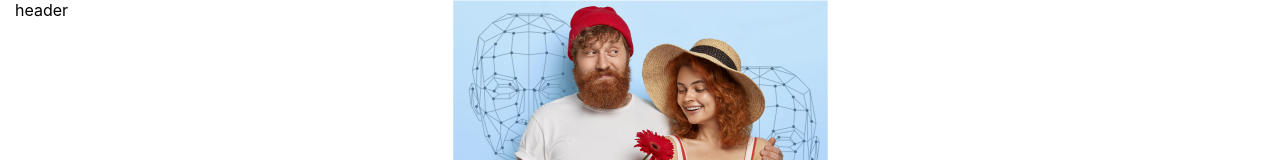
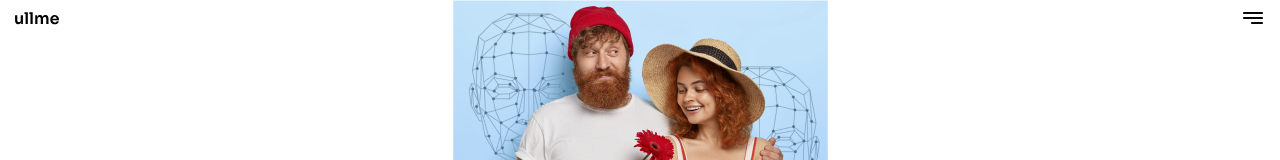
Before and after one commit to kolodenets/Ullme, a React (Vite) app in the folder ullme-app/: page / in a window 1280 px wide. Shown: the top 160 px of the page. Built offline with nearby package versions, Linux system fonts and the light colour scheme; a web font is replaced by a local one.

Commit message:
feat: add header elements

```diff
--- a/ullme-app/src/features/Header/Header.module.scss
+++ b/ullme-app/src/features/Header/Header.module.scss
@@ -1,5 +1,27 @@
+@use '../../styles/style.scss' as *;
+
 .header {
+  padding-top: 6px;
   position: fixed;
   top: 0;
+  left: 0;
+  width: 100%;
   z-index: 5;
+  margin: 0 auto;
 }
+
+.flexContainer {
+  display: flex;
+  justify-content: space-between;
+  align-items: center;
+  min-width: 100%;
+
+}
+
+.burgerButton {
+  background: url('../../../public/assets/icons/burger.svg');
+  background-position: center;
+  background-repeat: no-repeat;
+  width: 24px;
+  height: 24px;
+}
--- a/ullme-app/src/features/Header/Header.tsx
+++ b/ullme-app/src/features/Header/Header.tsx
@@ -1,11 +1,18 @@
 import cn from 'classnames'
+import MainLogo from '../../../public/assets/icons/mainLogo.svg'
+import BurgerMenu from '../../../public/assets/icons/burger.svg'
 import s from './Header.module.scss'
 
 const Header = () => {
   return (
     <header className={s.header}>
       <div className={cn('container')}>
-      header
+        <div className={s.flexContainer}>
+          <img src={MainLogo} alt="logo" />
+          <button className={s.burgerButton}>
+            {/* <img src={BurgerMenu} alt="burger" /> */}
+          </button>
+        </div>
     </div>
     </header>
 
```
Also changed, not shown: ullme-app/public/assets/icons/burger.svg (added), ullme-app/public/assets/icons/mainLogo.svg (added).
